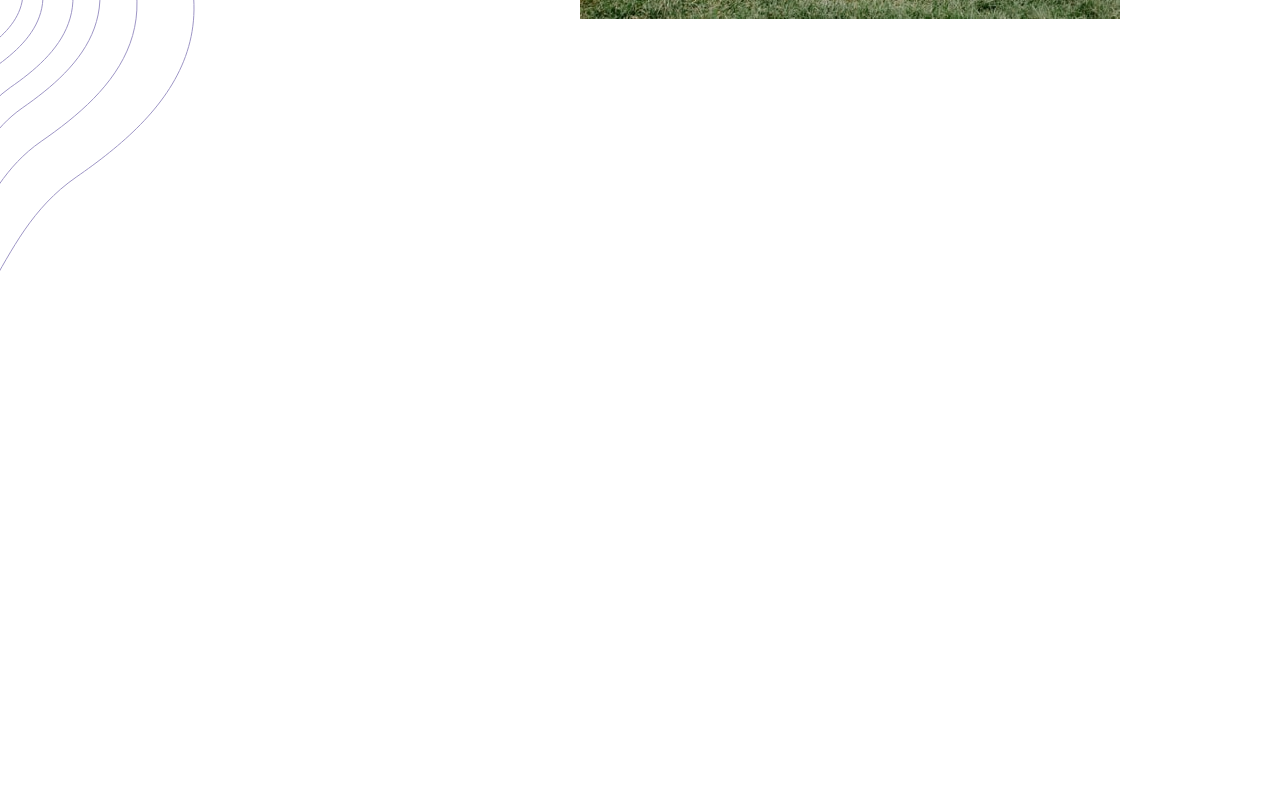
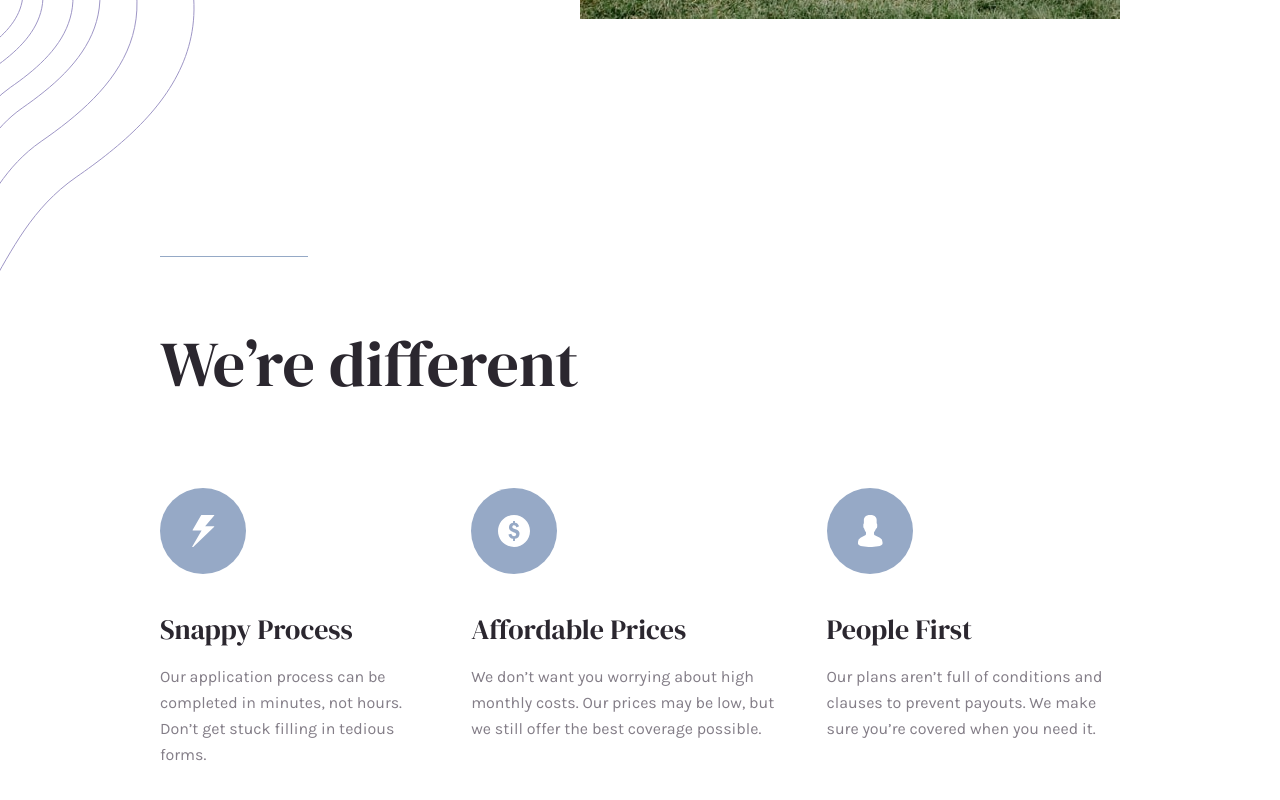
Before and after one commit to LucasAndrade912/insure-landing-page, an Angular app: page / in a window 1280 px wide. Shown: the part 846-1646 px from the top of the page. Before the commit the page ends 1118 px from the top, so only its background shows below. Built offline with nearby package versions, Linux system fonts and the light colour scheme.

Commit message:
feat: create Differences section

```diff
--- a/src/app/app.component.html
+++ b/src/app/app.component.html
@@ -1,2 +1,3 @@
 <app-header></app-header>
 <app-introduction></app-introduction>
+<app-differences></app-differences>
--- a/src/app/app.module.ts
+++ b/src/app/app.module.ts
@@ -5,13 +5,15 @@ import { AppComponent } from './app.component';
 import { HeaderComponent } from './components/header/header.component';
 import { IntroductionComponent } from './components/introduction/introduction.component';
 import { ButtonComponent } from './components/button/button.component';
+import { DifferencesComponent } from './components/differences/differences.component';
 
 @NgModule({
   declarations: [
     AppComponent,
     HeaderComponent,
     IntroductionComponent,
-    ButtonComponent
+    ButtonComponent,
+    DifferencesComponent
   ],
   imports: [
     BrowserModule
--- a/src/app/components/button/button.component.css
+++ b/src/app/components/button/button.component.css
@@ -5,7 +5,7 @@
 
 .light:hover {
   background-color: #fff;
-  color: #000;
+  color: var(--very-dark-violet);
 }
 
 .dark {
--- /dev/null
+++ b/src/app/components/differences/differences.component.css
@@ -0,0 +1,44 @@
+h2, h3 {
+  color: var(--very-dark-violet);
+}
+
+section {
+  margin-top: 25rem;
+  margin-bottom: 10rem;
+}
+
+section h2 {
+  position: relative;
+  font-size: 4rem;
+  font-weight: 400;
+  line-height: 3.5rem;
+  margin-top: 5rem;
+  margin-bottom: 1.5rem;
+}
+
+section h2::before {
+  display: block;
+  content: "";
+  position: absolute;
+  top: -5rem;
+  width: 9.25rem;
+  height: 1px;
+  background-color: var(--grayish-blue);
+}
+
+section div.differences {
+  margin-top: 6rem;
+  display: flex;
+  gap: 2.5rem;
+}
+
+div.container h3 {
+  font-size: 1.75rem;
+  margin-top: 2rem;
+  margin-bottom: 1rem;
+}
+
+div.container span {
+  color: var(--dark-grayish-violet);
+  line-height: 1.625;
+}
--- /dev/null
+++ b/src/app/components/differences/differences.component.html
@@ -0,0 +1,38 @@
+<section>
+  <h2>We’re different</h2>
+
+  <div class="differences">
+    <div class="container">
+      <img src="../../../assets/icon-snappy-process.svg" alt="" />
+
+      <h3>Snappy Process</h3>
+
+      <span>
+        Our application process can be completed in minutes, not hours. Don’t
+        get stuck filling in tedious forms.
+      </span>
+    </div>
+
+    <div class="container">
+      <img src="../../../assets/icon-affordable-prices.svg" alt="" />
+
+      <h3>Affordable Prices</h3>
+
+      <span>
+        We don’t want you worrying about high monthly costs. Our prices may be
+        low, but we still offer the best coverage possible.
+      </span>
+    </div>
+
+    <div class="container">
+      <img src="../../../assets/icon-people-first.svg" alt="" />
+
+      <h3>People First</h3>
+
+      <span>
+        Our plans aren’t full of conditions and clauses to prevent payouts. We
+        make sure you’re covered when you need it.
+      </span>
+    </div>
+  </div>
+</section>
--- a/src/app/components/introduction/introduction.component.css
+++ b/src/app/components/introduction/introduction.component.css
@@ -13,9 +13,7 @@ section div {
 
 h2 {
   position: relative;
-  font-family: "DM Serif Display", serif;
   font-size: 4rem;
-  font-weight: 400;
   line-height: 3.5rem;
   margin-top: 5rem;
   margin-bottom: 1.5rem;
--- a/src/styles.css
+++ b/src/styles.css
@@ -3,7 +3,8 @@
   padding: 0;
   border: 0;
   box-sizing: border-box;
-  transition-property: color, background-color, border-color, text-decoration-color, fill, stroke;
+  transition-property: color, background-color, border-color,
+    text-decoration-color, fill, stroke;
   transition-timing-function: cubic-bezier(0.4, 0, 0.2, 1);
   transition-duration: 150ms;
 }
@@ -16,6 +17,12 @@ body {
   overflow-x: hidden;
 }
 
+h2,
+h3 {
+  font-family: "DM Serif Display", serif;
+  font-weight: 400;
+}
+
 :root {
   --dark-violet: #2d2640;
   --grayish-blue: #95a9c6;
```
Also changed, not shown: src/app/components/differences/differences.component.ts (added, +10 -0 lines), 1 other file (tests, documents, lock files or other folders).
